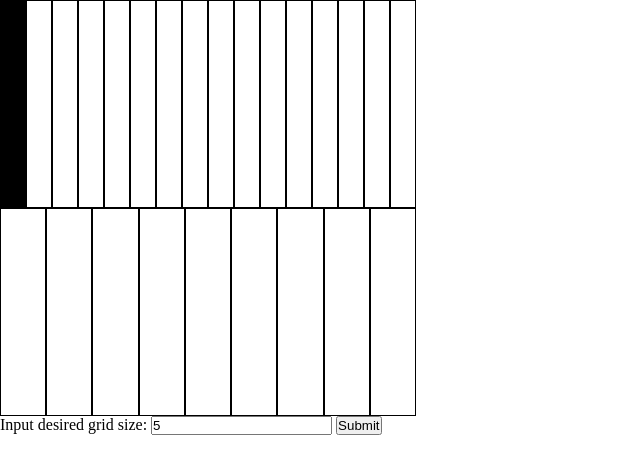
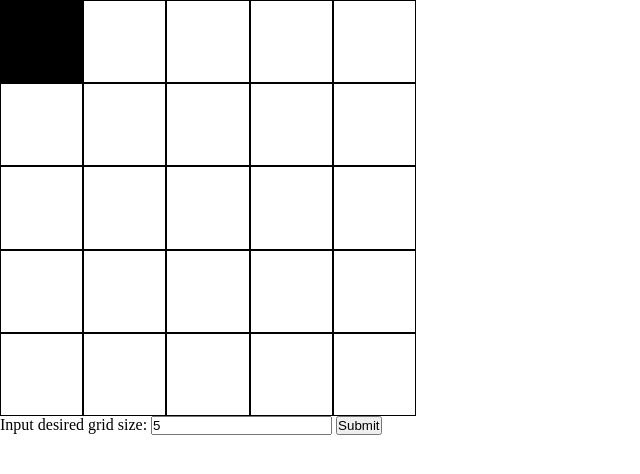
Before and after one commit to BrentBenito-Dev/etch-a-sketch, a plain HTML site: page index.html in a window 1280 px wide. Both pictures are taken after typing "5" into the empty fields and a click on the input "Submit". Shown: the whole page, without its empty margins (0-640 px from the left). Drawn offline with Linux system fonts and the light colour scheme.

Commit message:
fix: grid squares are not evenly drawn

```diff
--- a/app.js
+++ b/app.js
@@ -7,24 +7,45 @@ let gridSize;
 gridSizeForm.addEventListener("submit", (e)=>{
     e.preventDefault();
     const formData = new FormData(gridSizeForm);
-    gridSize = formData.get("gridSizeNum") * formData.get("gridSizeNum");
-    drawGrid();
+    gridSize = formData.get("gridSizeNum");
+    if (gridSize != 0){
+        clearGrid();
+    }
+
+    if(gridSize < 100){
+        drawGrid(gridSize);
+    }else{
+        alert("The grid is too big!")
+    }
 });
 
-function drawGrid(){
+function drawGrid(size){
     if (gridSize == undefined){
         gridSize = DEFAULT_GRID_SIZE;
     }
-    for (let i = 1; i <= gridSize ;i++){
+    for (let i = 1; i <= size * size;i++){
         const gridSquarePixel = document.createElement("div");
         gridSquarePixel.setAttribute("class", "grid-square-pixel");
         gridSquarePixel.setAttribute("id", "square");
+        grid.appendChild(gridSquarePixel);
 
         gridSquarePixel.addEventListener("mouseover", () =>{
             gridSquarePixel.style.background = "black";
         });
 
-        gridSquarePixel.style.width = "100%"
-        grid.appendChild(gridSquarePixel);
+    }
+    const gridSquareSize = 100 / size;
+    const gridSquareStyle = `width: ${gridSquareSize}%; height: ${gridSquareSize}%;`;
+    const gridSquares = document.querySelectorAll(".grid-square-pixel")
+    gridSquares.forEach(square => {
+        square.style.cssText = gridSquareStyle;
+    });
+
+
+}
+
+function clearGrid(){
+    while(grid.hasChildNodes()){
+        grid.removeChild(grid.firstChild);
     }
 }
--- a/index.html
+++ b/index.html
@@ -8,7 +8,9 @@
     <link rel="stylesheet" href="style.css">
 </head>
 <body>
-    <div id="grid" class="grid-container"></div>
+    <div id="grid" class="grid-container">
+        <div id="square"></div>
+    </div>
     <div>
         <form action="app.js" id="gridSizeForm">
             <label for="gridSizeNum">Input desired grid size:</label>
--- a/style.css
+++ b/style.css
@@ -13,8 +13,5 @@
 
 .grid-square-pixel{
     border: 0.1em solid black;
-    display: flex;
-    flex-wrap: wrap;
-    flex : 1 1 0;
-    padding: 0.75rem;
+    box-sizing: border-box;
 }
```
